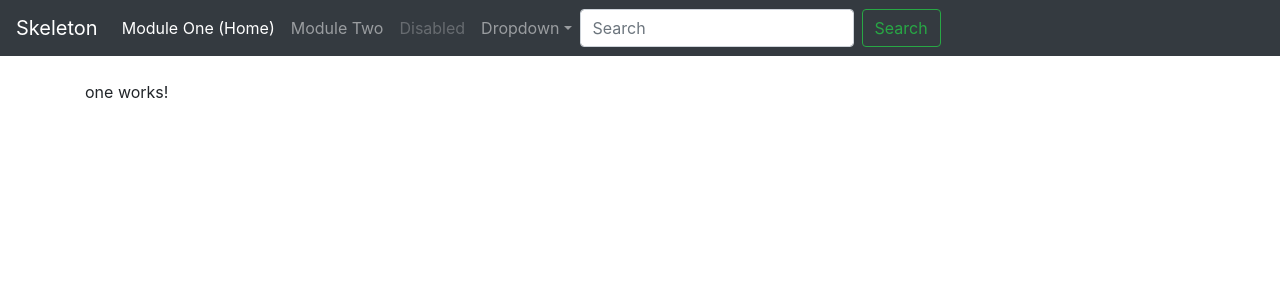
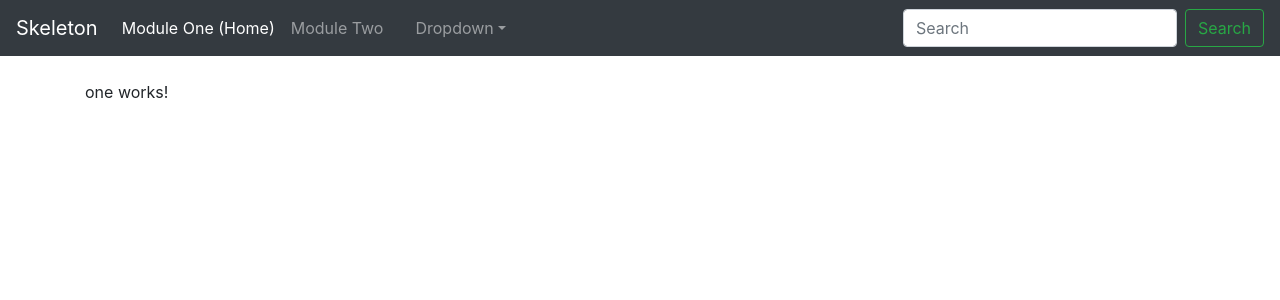
Before and after one commit to dahas/skeleton, an Angular app: page /one in a window 1280 px wide. Shown: the top 300 px of the page. Built offline with nearby package versions, Linux system fonts and the light colour scheme.

Commit message:
Navigation fixed

```diff
--- a/src/app/app.component.html
+++ b/src/app/app.component.html
@@ -1,16 +1,4 @@
-<nav class="navbar navbar-expand-md navbar-dark bg-dark fixed-top">
-  <a class="navbar-brand" href="#">{{title}}</a>
-  <button class="navbar-toggler" type="button" data-toggle="collapse" data-target="#main-menu" aria-controls="main-menu" aria-expanded="false" aria-label="Toggle navigation">
-    <span class="navbar-toggler-icon"></span>
-  </button>
-  <div class="collapse navbar-collapse" id="main-menu">
-    <base-navigation></base-navigation>
-    <form class="form-inline my-2 my-lg-0">
-      <input class="form-control mr-sm-2" type="text" placeholder="Search" aria-label="Search">
-      <button class="btn btn-outline-success my-2 my-sm-0" type="submit">Search</button>
-    </form>
-  </div>
-</nav>
+<base-navigation [title]="title"></base-navigation>
 <main role="main" class="container">
   <router-outlet></router-outlet>
 </main>
--- a/src/app/cmp_navigation/navigation.component.html
+++ b/src/app/cmp_navigation/navigation.component.html
@@ -1,15 +1,23 @@
+<nav class="navbar navbar-expand-md navbar-dark bg-dark fixed-top">
+  <a class="navbar-brand" href="#">{{title}}</a>
+  <button #toggler class="navbar-toggler" type="button" data-toggle="collapse" data-target="#menu" aria-controls="menu"
+  aria-expanded="false" aria-label="Toggle navigation">
+    <span class="navbar-toggler-icon"></span>
+  </button>
+  <div class="collapse navbar-collapse" #menu id="menu">
     <ul class="navbar-nav mr-auto">
-  <li class="nav-item active">
-    <a class="nav-link" routerLink="/one">Module One (Home) <span class="sr-only">(current)</span></a>
+      <li class="nav-item" routerLinkActive="active">
+        <a class="nav-link" routerLink="/one" (click)="toggle();">Module One (Home) <span class="sr-only">(current)</span></a>
       </li>
-  <li class="nav-item">
-    <a class="nav-link" routerLink="/two">Module Two</a>
+      <li class="nav-item" routerLinkActive="active">
+        <a class="nav-link" routerLink="/two" (click)="toggle();">Module Two</a>
       </li>
-  <li class="nav-item">
-    <a class="nav-link disabled" href="#">Disabled</a>
+      <li class="nav-item" routerLinkActive="active">
+        <a class="nav-link disabled" href="#">{{isExpanded}}</a>
       </li>
       <li class="nav-item dropdown">
-    <a class="nav-link dropdown-toggle" href="https://example.com" id="dropdown01" data-toggle="dropdown" aria-haspopup="true" aria-expanded="false">Dropdown</a>
+        <a class="nav-link dropdown-toggle" href="https://example.com" id="dropdown01" data-toggle="dropdown"
+          aria-haspopup="true" aria-expanded="false">Dropdown</a>
         <div class="dropdown-menu" aria-labelledby="dropdown01">
           <a class="dropdown-item" href="#">Action</a>
           <a class="dropdown-item" href="#">Another action</a>
@@ -17,3 +25,9 @@
         </div>
       </li>
     </ul>
+    <form class="form-inline my-2 my-lg-0">
+      <input class="form-control mr-sm-2" type="text" placeholder="Search" aria-label="Search">
+      <button class="btn btn-outline-success my-2 my-sm-0" type="submit">Search</button>
+    </form>
+  </div>
+</nav>
--- a/src/app/cmp_navigation/navigation.component.ts
+++ b/src/app/cmp_navigation/navigation.component.ts
@@ -1,15 +1,27 @@
-import { Component, OnInit } from '@angular/core';
+import { Component, Input, ViewChild, ElementRef } from '@angular/core';
 
 @Component({
   selector: 'base-navigation',
   templateUrl: './navigation.component.html',
   styles: []
 })
-export class NavigationComponent implements OnInit {
+export class NavigationComponent {
+
+  @Input() title: string;
+  @ViewChild('toggler') toggler: ElementRef;
 
   constructor() { }
 
-  ngOnInit() {
+  toggle() {
+    /**
+     * In order to hide the bootstrap menu on smaller devices
+     * after clicking an item, it needs a little hack. First
+     * the toggler must be visible. Then we emit a click event
+     * on the toggler when clicking a menu item.
+     */
+    if (this.toggler.nativeElement.offsetParent !== null) {
+      this.toggler.nativeElement.click();
+    }
   }
 
 }
```
Lines whose indentation alone changed are shown as unchanged.
